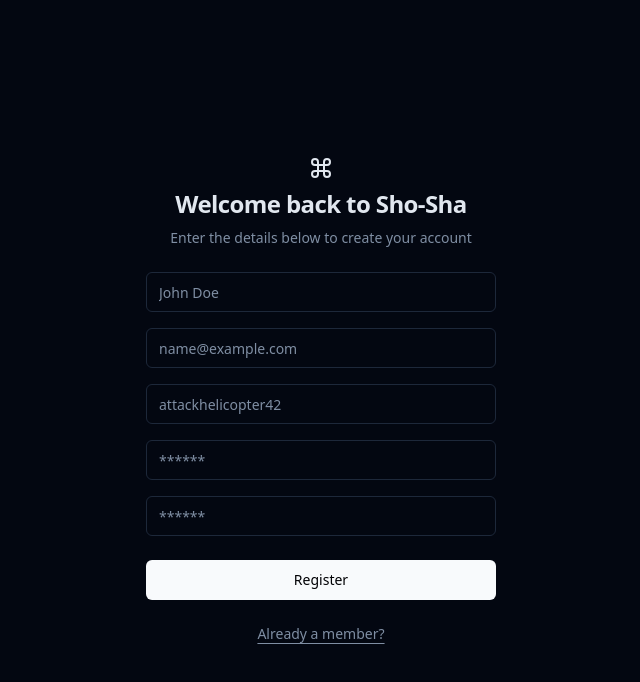
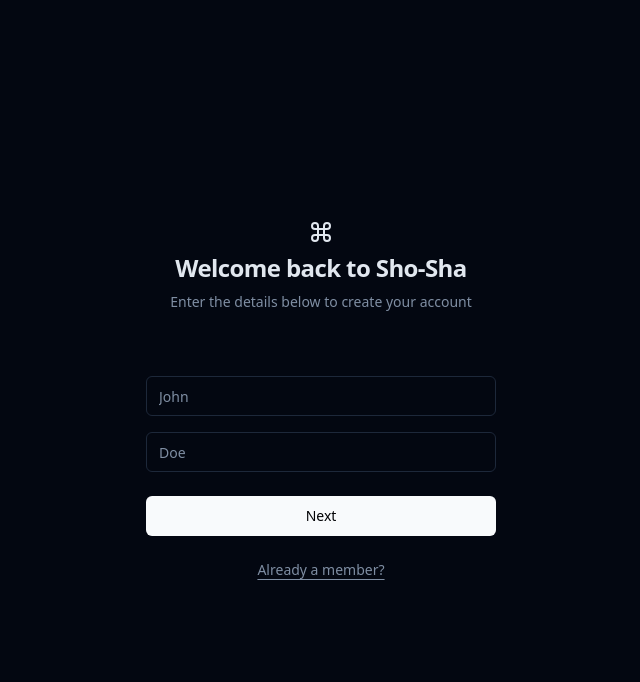
Before and after one commit to bilal-23/Emojica, a Next.js app: page /auth in a window 1280 px wide. Both pictures are taken after a click on the button "Don&apos;t have an account? Sign Up". Shown: the top 682 px of the page, without its empty margins (319-959 px from the left). Built offline with nearby package versions, Linux system fonts and the light colour scheme.

Commit message:
:hammer: Refactor: Auth Form

```diff
--- a/src/components/Auth/Login.tsx
+++ b/src/components/Auth/Login.tsx
@@ -21,7 +21,7 @@
   };
 
   return (
-    <form onSubmit={handleSubmit} autoComplete="off">
+    <form onSubmit={handleSubmit} autoComplete="off" className="pt-10">
       <div className="grid gap-2">
         <div className="grid gap-4">
           <Label className="sr-only" htmlFor="email">
--- a/src/components/Auth/Register.tsx
+++ b/src/components/Auth/Register.tsx
@@ -3,23 +3,41 @@
 import { Input } from "@/components/UI/Input";
 import { Label } from "@/components/UI/Label";
 import { cn } from "@/lib/utils";
+import Link from "next/link";
 import React, { useState } from "react";
 
 const Register = () => {
+  const [step, setStep] = useState(1); //1 First Name, Last Name, 2 Email,  Username, 3 Password,  Confirm Password
   const [isLoading, setIsLoading] = useState();
   const [errors, setErrors] = useState({ message: "" });
-  const handleSubmit = async () => {};
+  const handleSubmit = async (e: React.FormEvent) => {
+    e.preventDefault();
+  };
 
   return (
-    <form onSubmit={handleSubmit} autoComplete="off">
+    <form onSubmit={handleSubmit} autoComplete="off" className="relative pt-10">
+      {step > 1 && (
+        <button
+          type="button"
+          onClick={() => setStep(step - 1)}
+          className={cn(
+            buttonVariants({ variant: "ghost" }),
+            "absolute left-0 top-0 px-1 py-0 hover:bg-transparent"
+          )}
+        >
+          <Icons.chevronLeft className="h-4 w-4" />
+        </button>
+      )}
       <div className="grid gap-2">
         <div className="grid gap-4">
-          <Label className="sr-only" htmlFor="name">
-            Name
+          {step === 1 && (
+            <>
+              <Label className="sr-only" htmlFor="firstName">
+                First Name
               </Label>
               <Input
-            id="name"
-            placeholder="John Doe"
+                id="firstName"
+                placeholder="John"
                 type="text"
                 autoCapitalize="none"
                 autoComplete="off"
@@ -27,6 +45,23 @@
                 disabled={isLoading}
                 required
               />
+              <Label className="sr-only" htmlFor="lastName">
+                Last Name
+              </Label>
+              <Input
+                id="lastName"
+                placeholder="Doe"
+                type="text"
+                autoCapitalize="none"
+                autoComplete="off"
+                autoCorrect="off"
+                disabled={isLoading}
+                required
+              />
+            </>
+          )}
+          {step === 2 && (
+            <>
               <Label className="sr-only" htmlFor="email">
                 Email
               </Label>
@@ -53,12 +88,16 @@
                 disabled={isLoading}
                 required
               />
+            </>
+          )}
+          {step === 3 && (
+            <>
               <Label className="sr-only" htmlFor="password">
                 Password
               </Label>
               <Input
                 id="password"
-            placeholder="******"
+                placeholder="Password"
                 type="password"
                 autoCapitalize="none"
                 autoComplete="off"
@@ -70,7 +109,7 @@
               </Label>
               <Input
                 id="confirmPassword"
-            placeholder="******"
+                placeholder="Confirm Password"
                 type="password"
                 autoCapitalize="none"
                 autoComplete="off"
@@ -78,14 +117,36 @@
                 aria-autocomplete="none"
                 disabled={isLoading}
               />
+            </>
+          )}
           {errors && (
             <p className="px-1 text-xs text-red-600">{errors?.message}</p>
           )}
         </div>
+        {step === 3 ? (
+          <>
             <button className={cn(buttonVariants())} disabled={isLoading}>
-          {isLoading && <Icons.spinner className="mr-2 h-4 w-4 animate-spin" />}
+              {isLoading && (
+                <Icons.spinner className="mr-2 h-4 w-4 animate-spin" />
+              )}
               Register
             </button>
+          </>
+        ) : (
+          <>
+            <button
+              className={cn(buttonVariants())}
+              disabled={isLoading}
+              type="button"
+              onClick={() => setStep(step + 1)}
+            >
+              {isLoading && (
+                <Icons.spinner className="mr-2 h-4 w-4 animate-spin" />
+              )}
+              Next
+            </button>
+          </>
+        )}
       </div>
     </form>
   );
```
Also changed, not shown: .eslintrc.json. Lines whose indentation alone changed are shown as unchanged.
